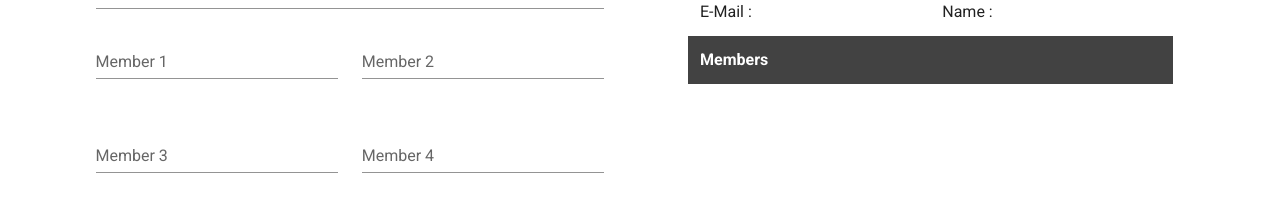
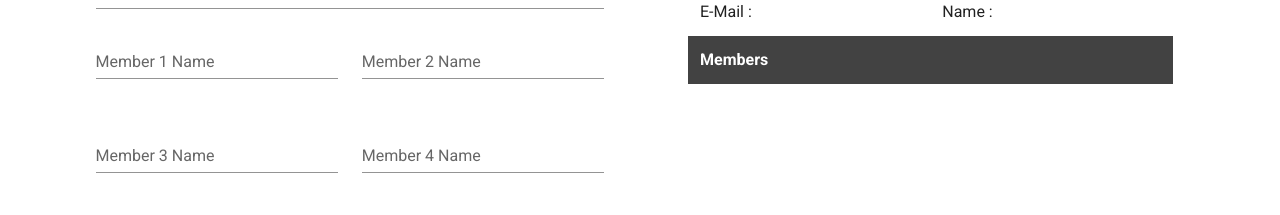
Before and after one commit to DhFernando/codenightV4.0, a Vue app: page /registration in a window 1280 px wide. Shown: the part 528-743 px from the top of the page. Built offline with nearby package versions, Linux system fonts and the light colour scheme.

Commit message:
firebase config

```diff
--- a/package.json
+++ b/package.json
@@ -9,6 +9,7 @@
   },
   "dependencies": {
     "core-js": "^3.6.5",
+    "firebase": "^8.1.1",
     "vue": "^2.6.11",
     "vue-router": "^3.4.9",
     "vuetify": "^2.2.11",
--- a/src/components/Registration.vue
+++ b/src/components/Registration.vue
@@ -2,7 +2,7 @@
   <v-container>
      <v-row>
        <v-col cols="12">
-         <h2><i>R</i>egistration</h2>
+         <h2><i class="mr-1">R</i>egistration</h2>
 
        </v-col>
      </v-row>
@@ -26,18 +26,18 @@
 
             <v-row>
               <v-col cols="6">
-                <v-text-field v-model="formData.member1"  label="Member 1" required ></v-text-field>
+                <v-text-field v-model="formData.member1"  label="Member 1 Name" required ></v-text-field>
               </v-col>
               <v-col cols="6">
-                <v-text-field v-model="formData.member2"  label="Member 2" required ></v-text-field>
+                <v-text-field v-model="formData.member2"  label="Member 2 Name" required ></v-text-field>
               </v-col>
             </v-row>
             <v-row>
               <v-col cols="6">
-                <v-text-field v-model="formData.member3"  label="Member 3" required ></v-text-field>
+                <v-text-field v-model="formData.member3"  label="Member 3 Name" required ></v-text-field>
               </v-col>
               <v-col cols="6">
-                <v-text-field v-model="formData.member4"  label="Member 4" required ></v-text-field>
+                <v-text-field v-model="formData.member4"  label="Member 4 Name" required ></v-text-field>
               </v-col>
             </v-row>
 
@@ -74,11 +74,11 @@
               <v-row > <v-col cols="12" class="white--text grey darken-3"> <b>Leader informations</b> </v-col> </v-row>
               <v-row>
                 <v-col cols="6">
-                  E-Mail : {{ formData.LeaderName }}
+                  E-Mail : {{ formData.LeaderEmail }}
                 </v-col>
 
                 <v-col cols="6">
-                  Name : {{ formData.LeaderEmail }}
+                  Name : {{ formData.LeaderName }}
                 </v-col>
               </v-row>
 
--- /dev/null
+++ b/src/firebaseConfig.js
@@ -0,0 +1,13 @@
+import firebase from "firebase";
+
+var firebaseConfig = {
+    apiKey: "AIzaSyC5IOmoKsonp9opkv8jf-ar-hI3n1D3GBk",
+    authDomain: "firevue-d20d2.firebaseapp.com",
+    databaseURL: "https://firevue-d20d2.firebaseio.com",
+    projectId: "firevue-d20d2",
+    storageBucket: "firevue-d20d2.appspot.com",
+    messagingSenderId: "683654645589",
+    appId: "1:683654645589:web:f3da26f32e749c174291dc"
+};
+// Initialize Firebase
+export const fb = firebase.initializeApp(firebaseConfig);
--- a/src/views/About.vue
+++ b/src/views/About.vue
@@ -3,3 +3,34 @@
     <h1>This is an about page</h1>
   </div>
 </template>
+
+<script>
+
+  import {fb} from '../firebaseConfig'
+
+  export default {
+    name: 'About',
+
+    data: () => ({
+
+
+    }),
+    methods : {
+
+    },
+
+    computed :{
+
+
+
+    },
+    created: function() {
+      fb.firestore().collection('locations').get()
+      .then((queary)=>{
+        queary.forEach((doc) => {
+            console.log(doc.id, " => ", doc.data());
+          });
+      })
+    }
+  }
+</script>
```
Also changed, not shown: 1 other file (tests, documents, lock files or other folders).
